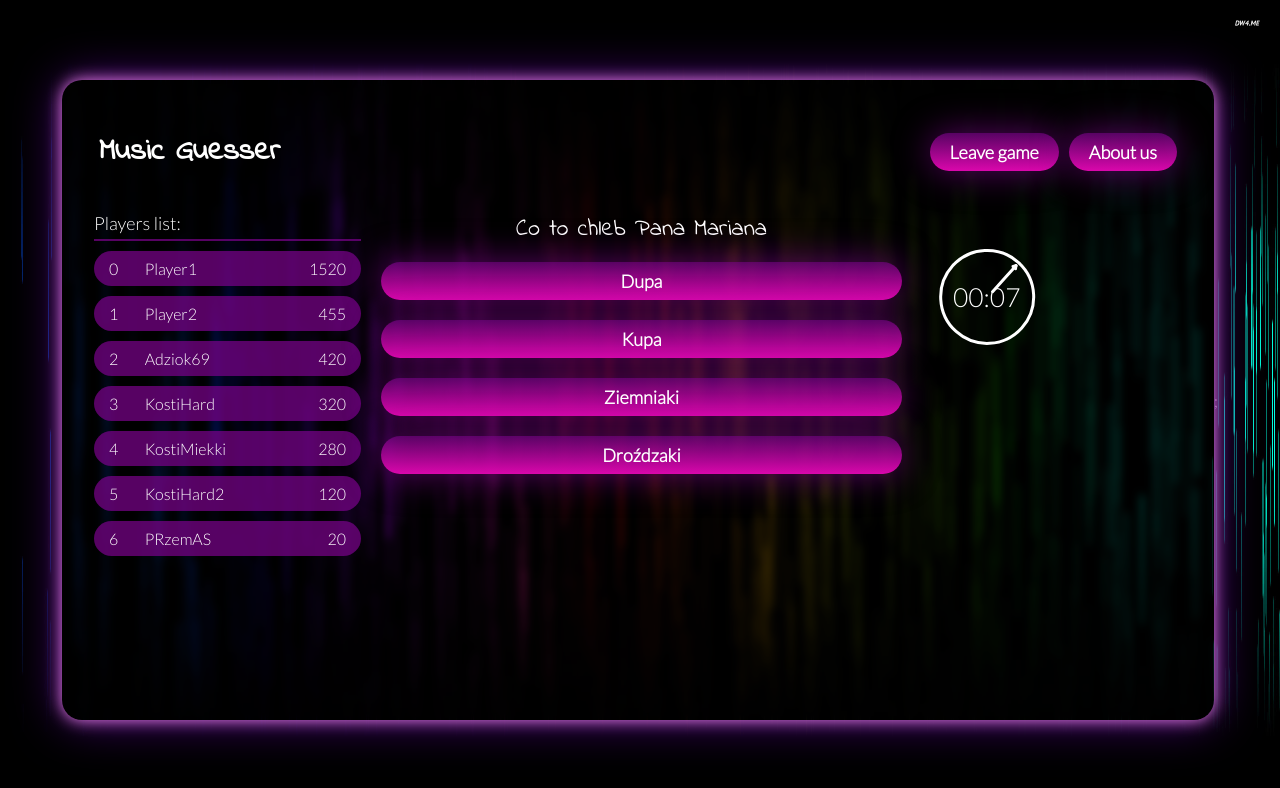
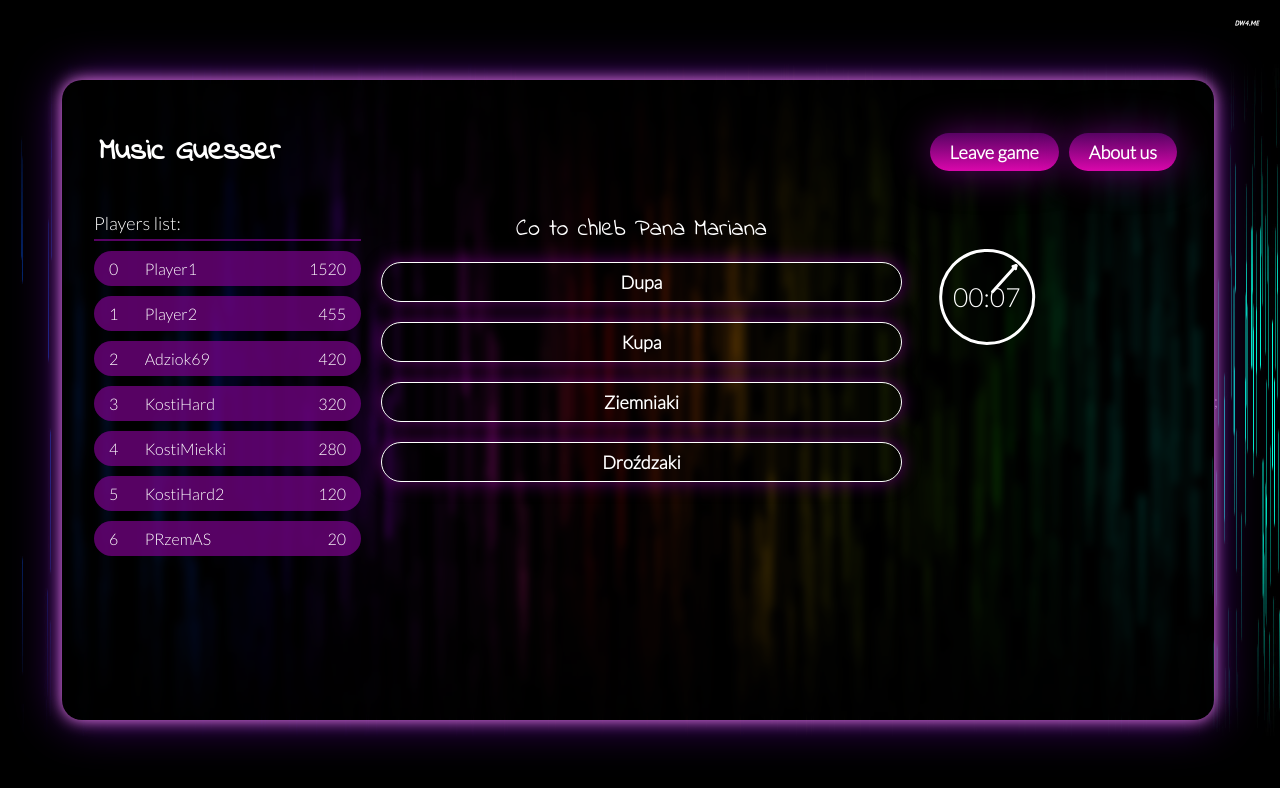
Before and after one commit to adziok/mg_frontend, a React (Create React App) app: page /game in a window 1280 px wide. Shown: the top 788 px of the page. Built offline with nearby package versions, Linux system fonts and the light colour scheme.

Commit message:
feat: outlined class added to BaseButton

```diff
--- a/src/components/Buttons/BaseButton.scss
+++ b/src/components/Buttons/BaseButton.scss
@@ -32,4 +32,9 @@
     &.rounded {
         border-radius: 30px;
     }
+    &.outlined {
+        background: none;
+        border: 1px solid #fff;
+        box-shadow: 0 0 1em $violet;
+    }
 }
```
